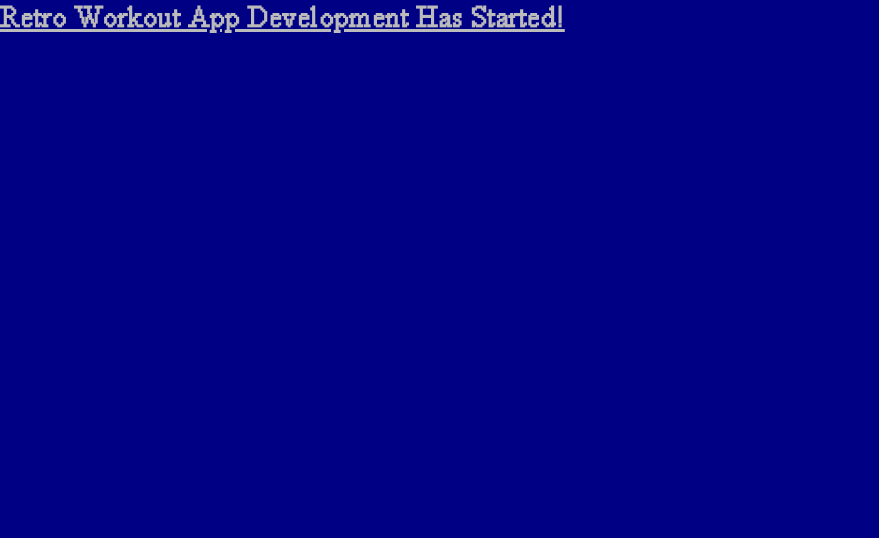
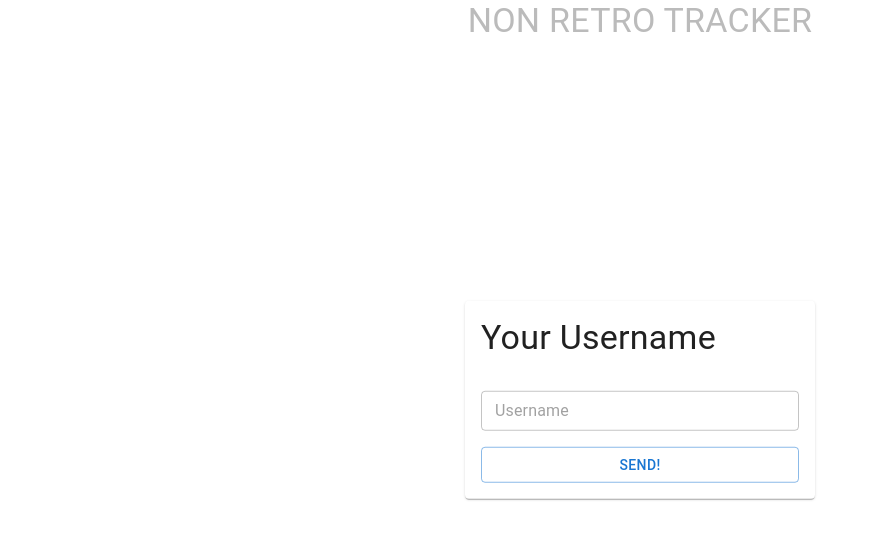
Before and after one commit to cladius6/best-tracker, a Next.js app in the folder frontend/: page / in a window 1280 px wide. Shown: the top 538 px of the page, without its empty margins (0-879 px from the left). Built offline with nearby package versions, Linux system fonts and the light colour scheme.

Commit message:
feat: create username form

```diff
--- a/frontend/pages/index.tsx
+++ b/frontend/pages/index.tsx
@@ -1,10 +1,81 @@
 import type { NextPage } from "next";
+import {
+  Box,
+  Button,
+  Container,
+  FormControl,
+  Paper,
+  TextField,
+  Typography,
+} from "@mui/material";
+import { useFormik } from "formik";
+import * as Yup from "yup";
 
 const Home: NextPage = () => {
+  const formik = useFormik({
+    initialValues: {
+      username: "",
+    },
+    onSubmit: (values) => {
+      console.log(values.username);
+    },
+    validationSchema: Yup.object({
+      username: Yup.string()
+        .max(100, "Must be less than 100 char")
+        .required("Required"),
+    }),
+  });
+
   return (
-    <h1 className="text-3xl font-bold underline">
-      Retro Workout App Development Has Started!
-    </h1>
+    <Container maxWidth="sm">
+      <Typography variant="h4" component="h1" align="center">
+        NON RETRO TRACKER
+      </Typography>
+      <Paper
+        sx={{
+          padding: "16px",
+          width: "100%",
+          maxWidth: "350px",
+          display: "block",
+          margin: "0 auto",
+          position: "fixed",
+          top: "50%",
+          left: "50%",
+          transform: "translate(-50%, -50%)",
+          overflowY: "auto",
+        }}
+      >
+        <Box sx={{ marginBottom: "2rem" }}>
+          <Typography variant="h4" component="h1">
+            Your Username
+          </Typography>
+        </Box>
+        <FormControl
+          component="form"
+          autoComplete="off"
+          sx={{ width: "100%" }}
+          onSubmit={formik.handleSubmit}
+        >
+          <TextField
+            fullWidth
+            placeholder="Username"
+            size="small"
+            sx={{ marginBottom: "1rem" }}
+            id="username"
+            name="username"
+            type="username"
+            value={formik.values.username}
+            onChange={formik.handleChange}
+            onBlur={formik.handleBlur}
+            error={formik.touched.username && Boolean(formik.errors.username)}
+            helperText={formik.touched.username && formik.errors.username}
+          />
+          <Button variant="outlined" type="submit">
+            Send!
+          </Button>
+        </FormControl>
+      </Paper>
+    </Container>
   );
 };
 
--- a/frontend/styles/globals.css
+++ b/frontend/styles/globals.css
@@ -1,4 +1,4 @@
-@tailwind base;
+/* @tailwind base;
 @tailwind components;
 @tailwind utilities;
 @font-face {
@@ -20,17 +20,17 @@
 @font-face {
   font-family: times_b32;
   src: url(../public/times-b-32.woff);
-}
+} */
 
 html,
 body {
   padding: 0;
   margin: 0;
-  font-family: times_regular;
-  fonnt-weight: 400;
+  /* font-family: times_regular; */
+  font-weight: 400;
   color: #bbbbbb;
   font-size: 16px;
-  background-color: #000084;
+  /* background-color: #000084; */
 }
 
 a {
```
Also changed, not shown: frontend/package.json (+6 -1 lines), 2 other files (tests, documents, lock files or other folders).
